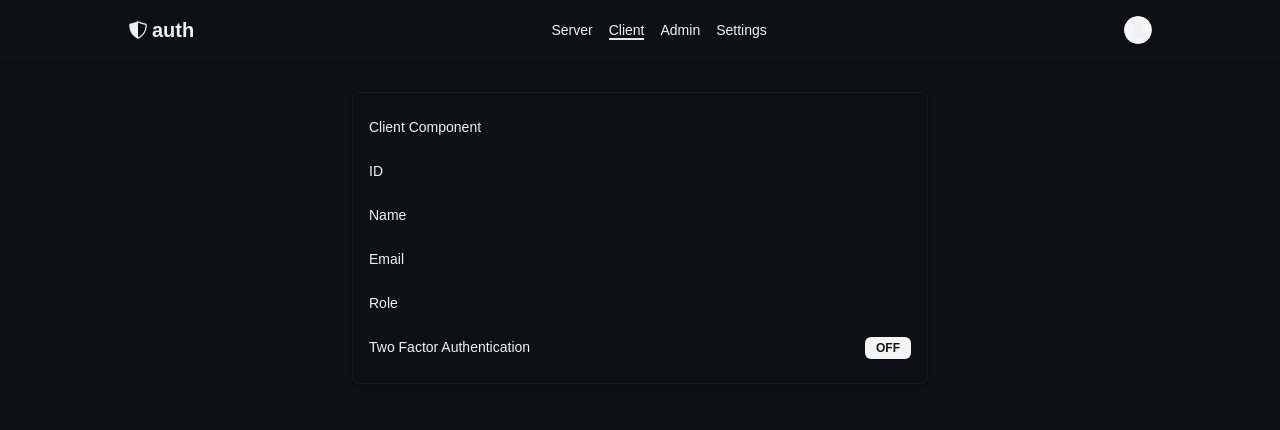
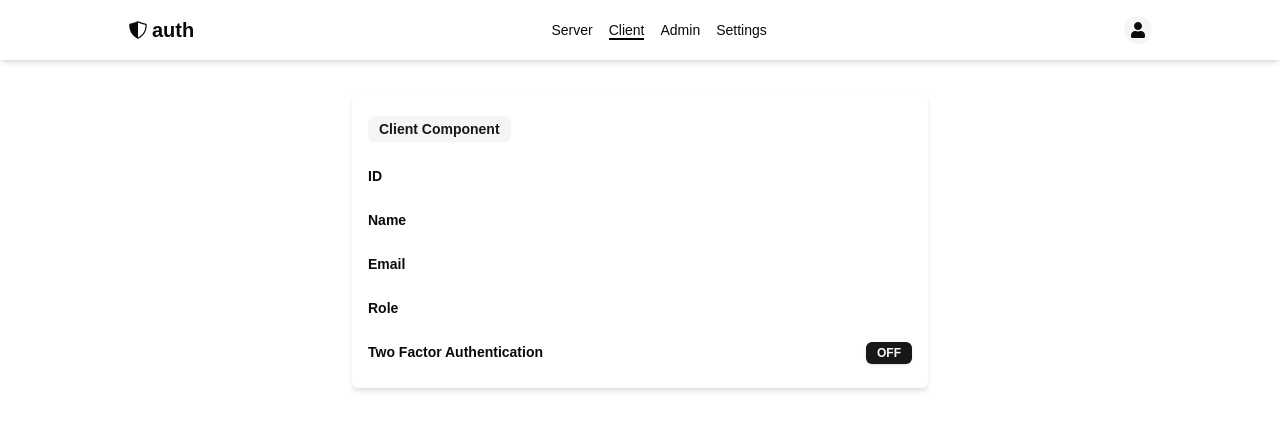
Before and after one commit to lskeey/next-auth-v5, a Next.js app: page /client in a window 1280 px wide. Shown: the top 430 px of the page. Built offline with nearby package versions, Linux system fonts and the light colour scheme; no server answers.

Commit message:
style(ui): update color scheme for authenticated user view

```diff
--- a/app/(protected)/_component/navbar.tsx
+++ b/app/(protected)/_component/navbar.tsx
@@ -14,10 +14,10 @@ const Navbar = () => {
           <IoShieldHalfOutline /> auth
         </div>
         <div className="space-x-4 text-sm">
-          <Link href="/server" className={`hover:border-b-2 ${pathName === "/server" ? "border-b-2" : ""}`}>Server</Link>
-          <Link href="/client" className={`hover:border-b-2 ${pathName === "/client" ? "border-b-2" : ""}`}>Client</Link>
-          <Link href="/admin" className={`hover:border-b-2 ${pathName === "/admin" ? "border-b-2" : ""}`}>Admin</Link>
-          <Link href="/settings" className={`hover:border-b-2 ${pathName === "/settings" ? "border-b-2" : ""}`}>Settings</Link>
+          <Link href="/server" className={`border-black hover:border-b-2 ${pathName === "/server" ? "border-b-2" : ""}`}>Server</Link>
+          <Link href="/client" className={`border-black hover:border-b-2 ${pathName === "/client" ? "border-b-2" : ""}`}>Client</Link>
+          <Link href="/admin" className={`border-black hover:border-b-2 ${pathName === "/admin" ? "border-b-2" : ""}`}>Admin</Link>
+          <Link href="/settings" className={`border-black hover:border-b-2 ${pathName === "/settings" ? "border-b-2" : ""}`}>Settings</Link>
         </div>
         <UserButton />
       </div>
--- a/app/(protected)/admin/page.tsx
+++ b/app/(protected)/admin/page.tsx
@@ -27,7 +27,7 @@ const AdminPage = () => {
   }
 
   return (
-    <div className="text-sm space-y-6 shadow-md px-4 py-6 rounded-md border border-[#161b22]">
+    <div className="text-sm space-y-6 shadow-md px-4 py-6 rounded-md">
       <RoleGate allowedRole={UserRole.ADMIN}>
         <h1>Admin Page</h1>
         <div className="flex items-center justify-between">
--- a/app/(protected)/layout.tsx
+++ b/app/(protected)/layout.tsx
@@ -10,7 +10,7 @@ export default async function ProtectedLayout({
   const session = await auth()
   return (
     <SessionProvider session={session}>
-      <div className="min-h-screen bg-[#0d1117] text-[#ecf2f8]">
+      <div>
         <Navbar />
         <div className="container mx-auto max-w-xl">
           {children}
--- a/app/(protected)/settings/page.tsx
+++ b/app/(protected)/settings/page.tsx
@@ -70,7 +70,7 @@ const SettingsPage = () => {
   }
 
   return (
-    <div className="text-sm space-y-6 shadow-md px-4 py-6 rounded-md border border-[#161b22]">
+    <div className="text-sm space-y-6 shadow-md px-4 py-6 rounded-md">
       <Form {...form}>
         <form onSubmit={form.handleSubmit(onSubmit)} className="w-full space-y-6">
           <FormField
--- a/components/user-info.tsx
+++ b/components/user-info.tsx
@@ -9,27 +9,27 @@ interface UserInfoProps {
 
 const UserInfo = ({user, label}: UserInfoProps) => {
   return (
-    <div className="text-sm space-y-6 shadow-md px-4 py-6 rounded-md border border-[#161b22]">
-      <h3 className="text-md">{label}</h3>
+    <div className="text-sm space-y-6 shadow-md px-4 py-6 rounded-md">
+      <Badge variant={"secondary"} className="text-md">{label}</Badge>
       <div className="flex justify-between">
-        <span>ID</span>
+        <span className='font-bold'>ID</span>
         <span>{user?.id}</span>
       </div>
       <div className="flex justify-between">
-        <span>Name</span>
+        <span className='font-bold'>Name</span>
         <span>{user?.name}</span>
       </div>
       <div className="flex justify-between">
-        <span>Email</span>
+        <span className='font-bold'>Email</span>
         <span>{user?.email}</span>
       </div>
       <div className="flex justify-between">
-        <span>Role</span>
+        <span className='font-bold'>Role</span>
         <span>{user?.role}</span>
       </div>
       <div className="flex justify-between">
-        <span>Two Factor Authentication</span>
-        <Badge variant={"secondary"}>{user?.isTwoFactorEnabled ? "ON" : "OFF"}</Badge>
+        <span className='font-bold'>Two Factor Authentication</span>
+        <Badge>{user?.isTwoFactorEnabled ? "ON" : "OFF"}</Badge>
       </div>
     </div>
   )
```
